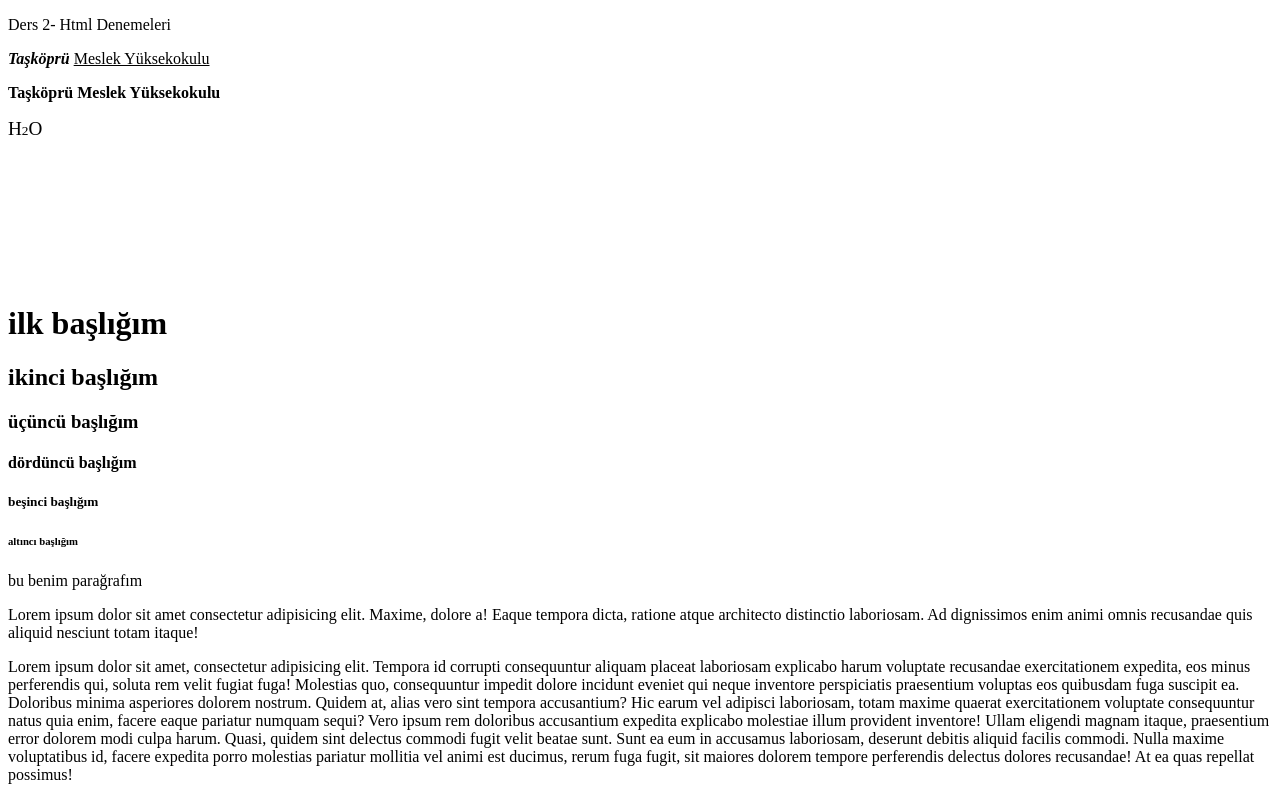
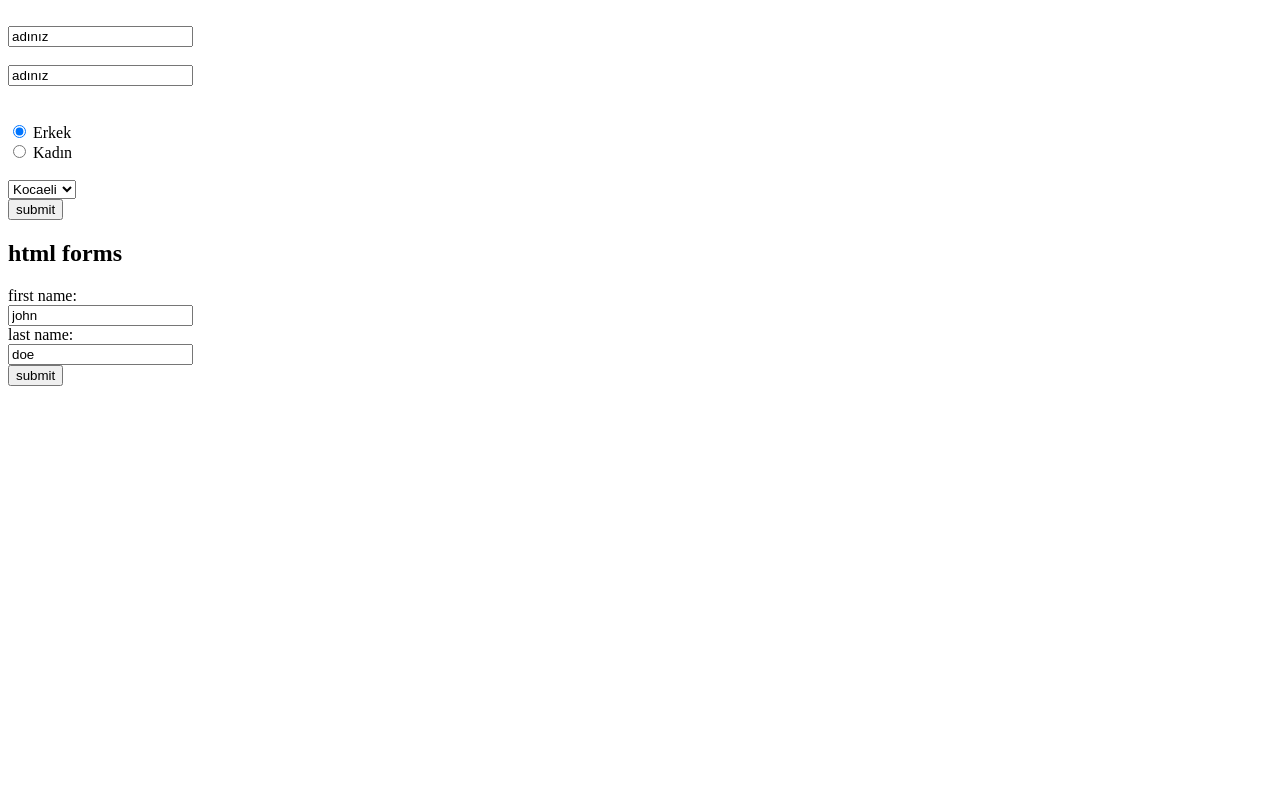
Before and after one commit to Busraklc1/Donem-sonu-website, a plain HTML site: page index.html in a window 1280 px wide. Drawn offline with Linux system fonts and the light colour scheme.

Commit message:
Add files via upload

```diff
--- a/index.html
+++ b/index.html
@@ -1,37 +1,50 @@
-<!DOCTYPE html><!--Html5 dosyası üretme-->
+<!DOCTYPE html>
 <html lang="en">
 <head>
     <meta charset="UTF-8">
     <meta http-equiv="X-UA-Compatible" content="IE=edge">
     <meta name="viewport" content="width=device-width, initial-scale=1.0">
-    <title>ilk html sayfam</title>
+    <title>hafta14</title>
 </head>
 <body>
-    <!-- boşluk = &nbsp; -->
-    <p>Ders 2- Html Denemeleri</p>
-    <i><b>Taşköprü</b></i> <u>Meslek Yüksekokulu</u>
-    <p><strong>Taşköprü Meslek Yüksekokulu</strong> </p>
-
-    <big>H</big><small>2</small><big>O</big>
+    <form>
+<br>
+<input type="text" name="firstname" value="adınız"><br>
+<br>
+<input type="text" name="lastname" value="adınız"><br><br>
+<br>
+<input type="radio" name="gender" value="male" checked> Erkek<br>
+<input type="radio" name="gender" value="female"> Kadın<br>
+<br>
+<select name="city">
+<option value="kocaeli">Kocaeli</option>
+<option value="istanbul">istanbul</option>
+<option value="ankara">ankara</option>
+<option value="izmir">izmir</option>
+</select>
+<br>
+<input type="submit" value="submit">
+    </form>
+</body>
+</html>
 
 
-
-
-
-    <br><br><br><br><br><br><br><br><br>
-  <h1>ilk başlığım</h1></body><!--Heading-->
-  <h2>ikinci başlığım</h2>
-  <h3>üçüncü başlığım</h3>
-  <h4>dördüncü başlığım</h4>
-  <h5>beşinci başlığım</h5>
-  <H6>altıncı başlığım</H6>
-  <p>bu benim parağrafım</p>
-  <p>Lorem ipsum dolor sit amet consectetur adipisicing elit. Maxime, dolore a! Eaque tempora dicta, ratione atque architecto distinctio laboriosam. Ad dignissimos enim animi omnis recusandae quis aliquid nesciunt totam itaque!</p>
-  <p> Lorem ipsum dolor sit amet, consectetur adipisicing elit. Tempora id corrupti consequuntur aliquam placeat laboriosam explicabo harum voluptate recusandae exercitationem expedita, eos minus perferendis qui, soluta rem velit fugiat fuga!
-  Molestias quo, consequuntur impedit dolore incidunt eveniet qui neque inventore perspiciatis praesentium voluptas eos quibusdam fuga suscipit ea. Doloribus minima asperiores dolorem nostrum. Quidem at, alias vero sint tempora accusantium?
-  Hic earum vel adipisci laboriosam, totam maxime quaerat exercitationem voluptate consequuntur natus quia enim, facere eaque pariatur numquam sequi? Vero ipsum rem doloribus accusantium expedita explicabo molestiae illum provident inventore!
-  Ullam eligendi magnam itaque, praesentium error dolorem modi culpa harum. Quasi, quidem sint delectus commodi fugit velit beatae sunt. Sunt ea eum in accusamus laboriosam, deserunt debitis aliquid facilis commodi.
-  Nulla maxime voluptatibus id, facere expedita porro molestias pariatur mollitia vel animi est ducimus, rerum fuga fugit, sit maiores dolorem tempore perferendis delectus dolores recusandae! At ea quas repellat possimus!</p>
-
+<!DOCTYPE html>
+<html lang="en">
+<head>
+    <meta charset="UTF-8">
+    <meta http-equiv="X-UA-Compatible" content="IE=edge">
+    <meta name="viewport" content="width=device-width, initial-scale=1.0">
+    <title>Document</title>
+</head>
+<body>
+    <h2>html forms</h2>
+    <form>
+<label for="fname">first name:</label><br>
+<input type="text" id="fname" name="fname" value="john"><br>
+<label for="lname">last name:</label><br>
+<input type="text" id="lname" name="lname" value="doe"><br>
+<input type="submit" value="submit">
+   </form>
 </body>
 </html>
```
Also changed, not shown: index2.html (added).
